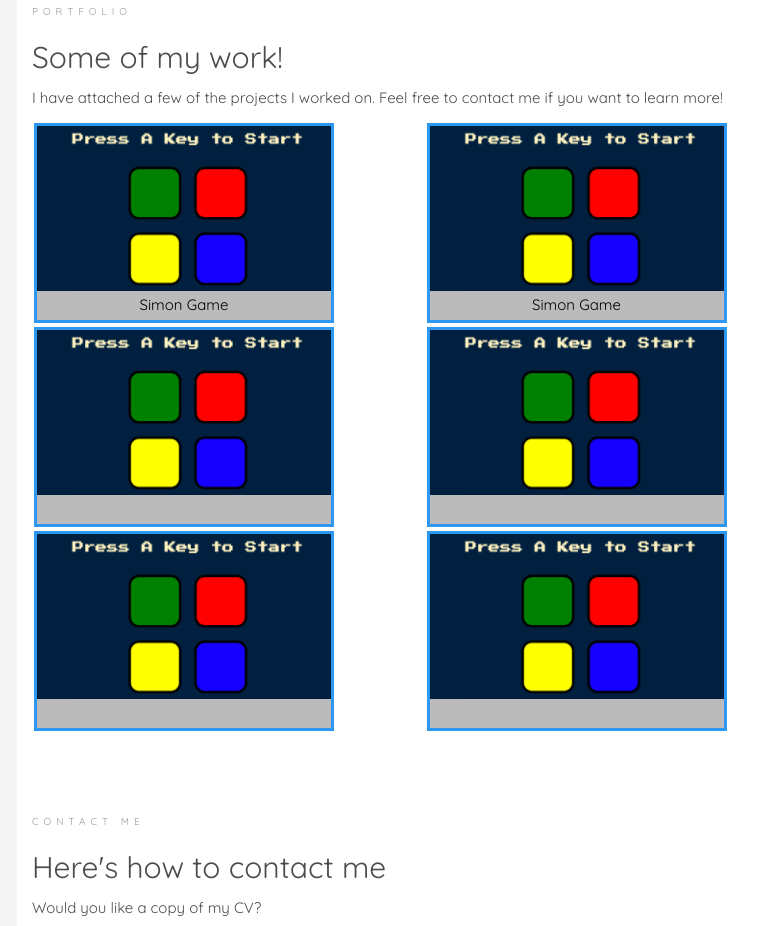
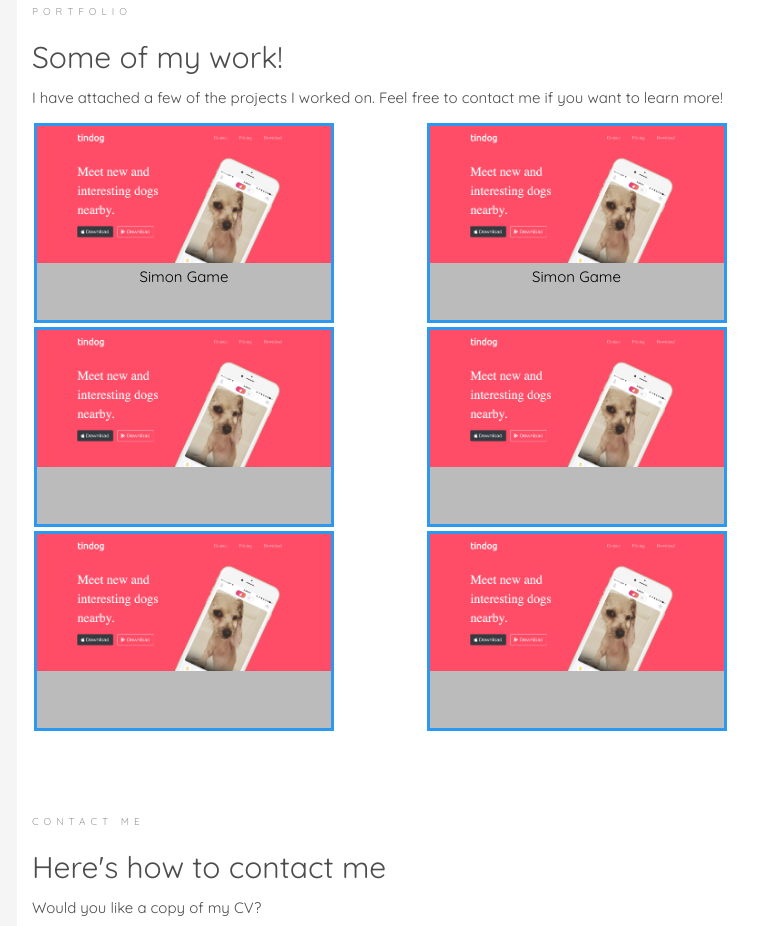
Before and after one commit to GandalfTheJava/portfolio, a website: page index.html in a window 1280 px wide. Shown: the part 2417-3343 px from the top of the page, without its empty margins (373-1131 px from the left). Drawn offline with nearby package versions, Linux system fonts and the light colour scheme.

Commit message:
Initial commit

```diff
--- a/index.html
+++ b/index.html
@@ -164,7 +164,7 @@
                                                                                 <div class="flip-card">
                                                                                           <div class="flip-card-inner">
                                                                                                     <div class="flip-card-front">
-                                                                                                              <img class="card-img"src="img/simongame.png" alt="Avatar">
+                                                                                                              <img class="card-img"src="img/tindog.png" alt="Avatar">
                                                                                                               <p>Simon Game</p>
                                                                                                     </div>
                                                                                                     <div class="flip-card-back">
@@ -177,7 +177,7 @@
                                                                                 <div class="flip-card">
                                                                                           <div class="flip-card-inner">
                                                                                                     <div class="flip-card-front">
-                                                                                                              <img  class="card-img" src="img/simongame.png" alt="Avatar">
+                                                                                                              <img  class="card-img"src="img/tindog.png" alt="Avatar">
                                                                                                     </div>
                                                                                                     <div class="flip-card-back">
                                                                                                               <h1>John Doe</h1>
@@ -191,7 +191,7 @@
                                                                                 <div class="flip-card">
                                                                                           <div class="flip-card-inner">
                                                                                                     <div class="flip-card-front">
-                                                                                                              <img  class="card-img" src="img/simongame.png" alt="Avatar">
+                                                                                                              <img  class="card-img" src="img/tindog.png" alt="Avatar">
                                                                                                     </div>
                                                                                                     <div class="flip-card-back">
                                                                                                               <h1>John Doe</h1>
@@ -207,7 +207,7 @@
                                                                                 <div class="flip-card">
                                                                                           <div class="flip-card-inner">
                                                                                                     <div class="flip-card-front">
-                                                                                                              <img class="card-img"src="img/simongame.png" alt="Avatar">
+                                                                                                              <img class="card-img"src="img/tindog.png"  alt="Avatar">
                                                                                                               <p>Simon Game</p>
                                                                                                     </div>
                                                                                                     <div class="flip-card-back">
@@ -220,7 +220,7 @@
                                                                                 <div class="flip-card">
                                                                                           <div class="flip-card-inner">
                                                                                                     <div class="flip-card-front">
-                                                                                                              <img  class="card-img" src="img/simongame.png" alt="Avatar">
+                                                                                                              <img  class="card-img" src="img/tindog.png" alt="Avatar">
                                                                                                     </div>
                                                                                                     <div class="flip-card-back">
                                                                                                               <h1>John Doe</h1>
@@ -234,7 +234,7 @@
                                                                                 <div class="flip-card">
                                                                                           <div class="flip-card-inner">
                                                                                                     <div class="flip-card-front">
-                                                                                                              <img  class="card-img" src="img/simongame.png" alt="Avatar">
+                                                                                                              <img  class="card-img" src="img/tindog.png"  alt="Avatar">
                                                                                                     </div>
                                                                                                     <div class="flip-card-back">
                                                                                                               <h1>John Doe</h1>
```
Also changed, not shown: public/img/profile.jpg (deleted), public/img/simongame.png (deleted), public/img/todolist.png (deleted), 3 other files.
